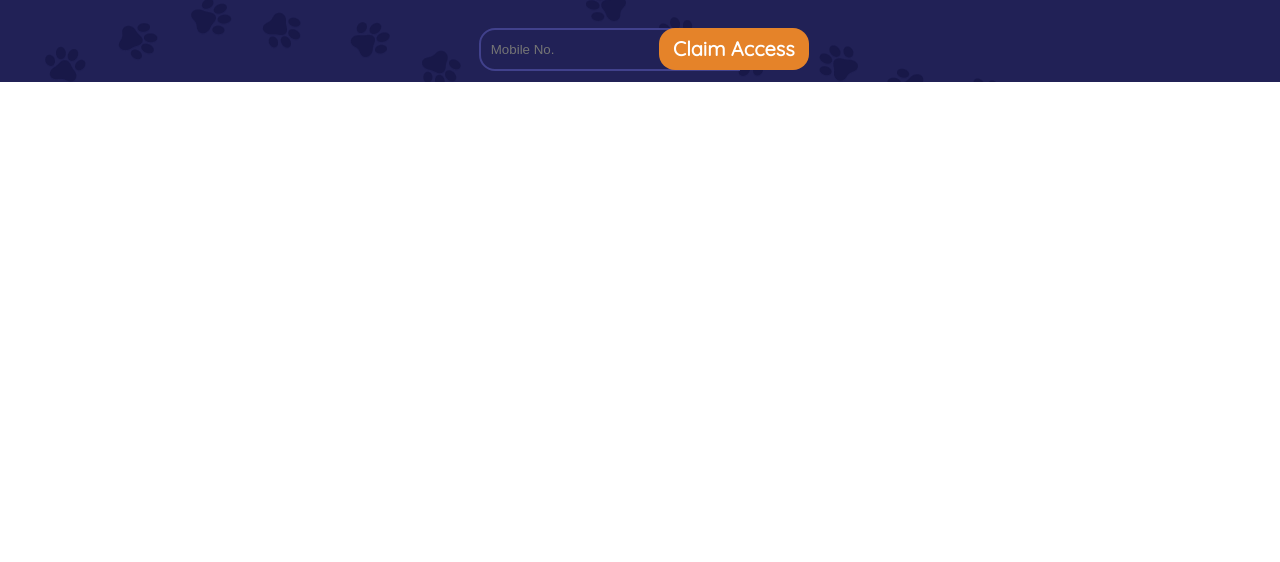
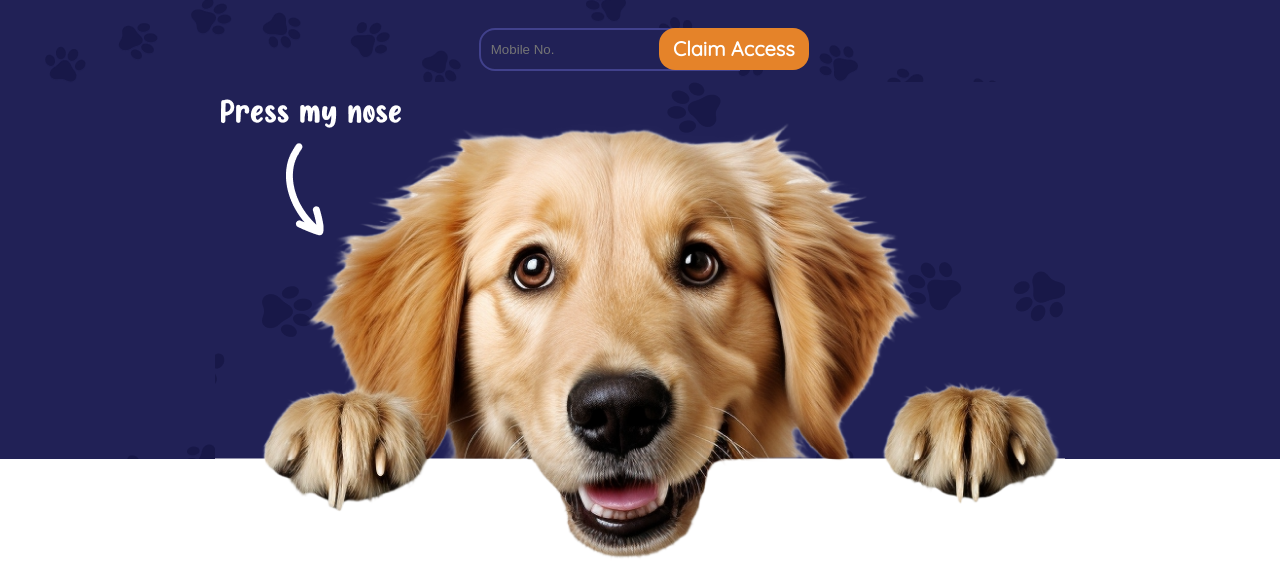
Before and after one commit to akscpp/live_, a plain HTML site: page index.html in a window 1280 px wide. Shown: the part 339-901 px from the top of the page. Before the commit the page ends 800 px from the top, so only its background shows below. Drawn offline with nearby package versions, Linux system fonts and the light colour scheme.

Commit message:
Update index.html

```diff
--- a/index.html
+++ b/index.html
@@ -129,9 +129,17 @@
                     </div>
                 </div>
             </div>
-            <!-- <div class="divImage">
+            <div class="divImage">
                 <img src="headd.png" id="head_top">
-            </div> -->
+            </div>
         </div>
+        <div class="secondRow">
+            <div class="divImage">
+                <img src="bottom.png" id="head_bottom">
+
+            </div>
+        </div>
+
     </div>
+
 </body>
```
